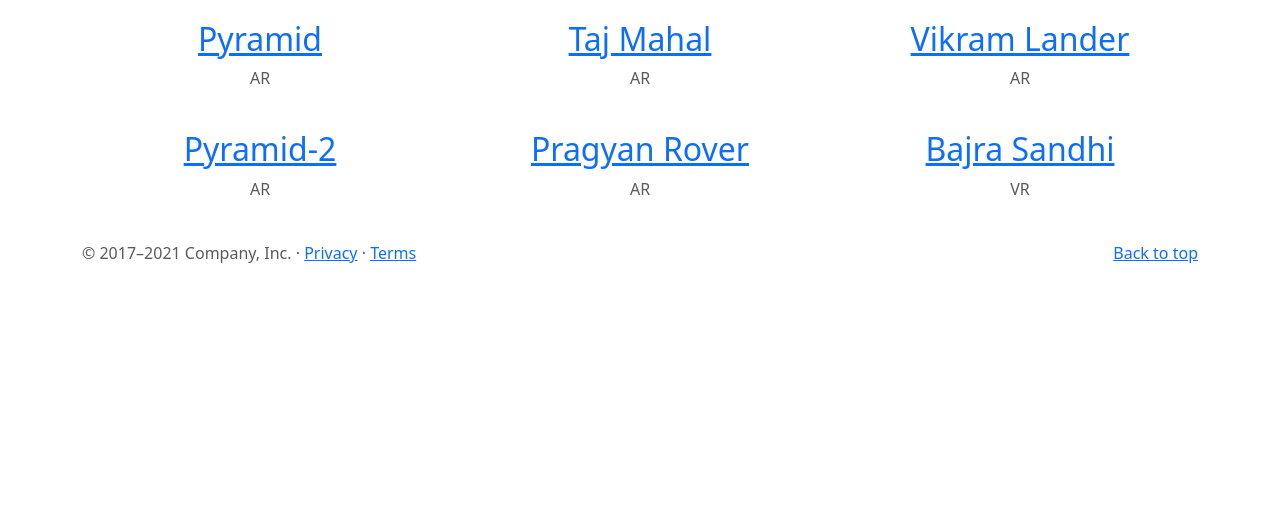
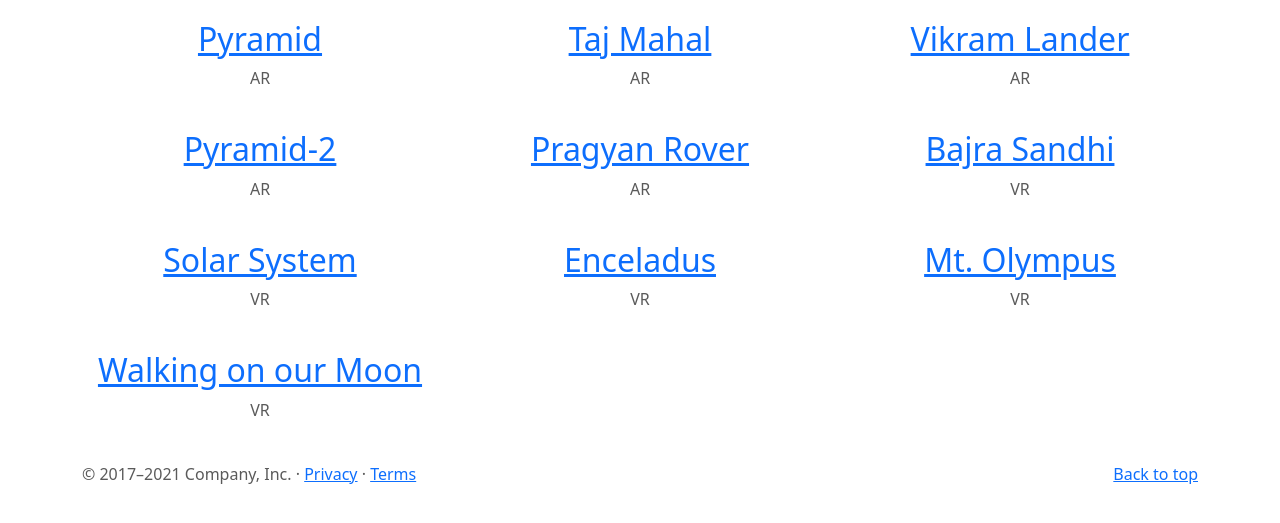
Before and after one commit to prakharritik/EduHub, a PHP site: page /vr.html in a window 1280 px wide. Shown: the part 76-599 px from the top of the page. Run offline with PHP 8.4, Linux system fonts and the light colour scheme; some libraries are stand-ins or nearby versions.

Commit message:
changed files

```diff
--- a/assignment.php
+++ b/assignment.php
@@ -28,12 +28,13 @@
     }
     else {
 
-      $stmt = $pdo->prepare('INSERT INTO assign (title,deadline,link, cid) VALUES (  :fn, :ln,:gn,:an)');
+      $stmt = $pdo->prepare('INSERT INTO assign (title,deadline,link, cid,date) VALUES (  :fn, :ln,:gn,:an,:mn)');
       $stmt->execute(array(
                 ':fn' => $_POST['topic'],
                 ':ln' => $_POST['deadline'],
                 ':gn' => $_POST['link'],
-                ':an' => $cid)
+                ':an' => $cid,
+                ':mn' =>date("Y-m-d"))
         );
     $_SESSION['success'] = "Successfully created.";
  header('location: assignment.php');
--- a/class.php
+++ b/class.php
@@ -27,10 +27,11 @@
         return;
     }
     else {
-      $stmt = $pdo->prepare('INSERT INTO noti (noti,cid) VALUES (  :fn,:gn)');
+      $stmt = $pdo->prepare('INSERT INTO noti (noti,cid,date) VALUES (  :fn,:gn,:mn)');
       $stmt->execute(array(
                 ':fn' => $_POST['message'],
-                ':gn' => $cid)
+                ':gn' => $cid,
+                ':mn' =>date("Y-m-d H:i:s"))
         );
     $_SESSION['success'] = "Successfully created.";
  header('location: class.php');
--- a/content.php
+++ b/content.php
@@ -24,11 +24,12 @@
 
     else {
 
-      $stmt = $pdo->prepare('INSERT INTO book (title,link, cid) VALUES (  :fn, :gn,:an)');
+      $stmt = $pdo->prepare('INSERT INTO book (title,link, cid,date) VALUES (  :fn, :gn,:an,:mn)');
       $stmt->execute(array(
                 ':fn' => $_POST['topic'],
                 ':gn' => $_POST['link'],
-                ':an' => $cid)
+                ':an' => $cid,
+                ':mn' =>date("Y-m-d"))
         );
     $_SESSION['success'] = "Successfully created.";
  header('location: content.php');
--- a/createclass.php
+++ b/createclass.php
@@ -9,11 +9,12 @@
         header("Location: dash.php");
         return;
     }
-$stmt = $pdo->prepare('INSERT INTO class (classname, tid) VALUES (  :fn, :ln)');
+$stmt = $pdo->prepare('INSERT INTO class (classname, tid,doc) VALUES (  :fn, :ln,:mn)');
 
         $stmt->execute(array(
                 ':fn' => $_POST['class'],
-                ':ln' => $_SESSION['id'])
+                ':ln' => $_SESSION['id'],
+                ':mn' =>date("Y-m-d"))
         );
     $_SESSION['success'] = "Successfully created.";
  header('location: allclass.php');
--- a/discussion.php
+++ b/discussion.php
@@ -22,11 +22,12 @@
 
     else {
 
-      $stmt = $pdo->prepare('INSERT INTO discuss (message,uid, cid) VALUES (  :fn, :gn,:an)');
+      $stmt = $pdo->prepare('INSERT INTO discuss (message,uid, cid,time) VALUES (  :fn, :gn,:an,:mn)');
       $stmt->execute(array(
                 ':fn' => $_POST['message'],
                 ':gn' => $_SESSION['id'],
-                ':an' => $cid)
+                ':an' => $cid,
+                ':mn' =>date("Y-m-d H:i:s"))
         );
       header('location: discussion.php');
     }
--- a/index.php
+++ b/index.php
@@ -158,7 +158,7 @@
 
         <h2>Free Content</h2>
         <p>Contents to read to grow up your Knowledge</p>
-        <p><a class="btn btn-secondary" href="facts.html">View details &raquo;</a></p>
+        <p><a class="btn btn-secondary" href="home.html">View details &raquo;</a></p>
       </div><!-- /.col-lg-4 -->
     </div><!-- /.row -->
 
--- a/sendreq.php
+++ b/sendreq.php
@@ -25,12 +25,13 @@
         return;
   }
 
-  $stmt = $pdo->prepare('INSERT INTO request (message ,cid ,  uid) VALUES (  :fn, :ln, :em)');
+  $stmt = $pdo->prepare('INSERT INTO request (message ,cid ,  uid,date) VALUES (  :fn, :ln, :em, :mn)');
 
         $stmt->execute(array(
                 ':fn' => $_POST['message'],
                 ':ln' => $_GET['class'],
-                ':em' => $_SESSION['id'])
+                ':em' => $_SESSION['id'],
+                ':mn' =>date("Y-m-d"))
         );
 
         $_SESSION['success'] = "Successfully sent.";
--- a/vr.html
+++ b/vr.html
@@ -108,8 +108,35 @@
 
       </div><!-- /.col-lg-4 -->
     </div>
+    <div class="row">
+      <div class="col-lg-4">
 
+        <a href="solar.html"><h2>Solar System</h2></a>
+        <p>VR</p>
 
+      </div><!-- /.col-lg-4 -->
+      <div class="col-lg-4">
+
+        <a href="enceladus.html"><h2>Enceladus</h2></a>
+        <p>VR</p>
+
+      </div><!-- /.col-lg-4 -->
+      <div class="col-lg-4">
+
+        <a href="olympus.html"><h2>Mt. Olympus</h2></a>
+        <p>VR</p>
+
+      </div><!-- /.col-lg-4 -->
+    </div>
+    <div class="row">
+      <div class="col-lg-4">
+
+        <a href="moon.html"><h2>Walking on our Moon</h2></a>
+        <p>VR</p>
+
+      </div><!-- /.col-lg-4 -->
+
+    </div>
 
   </div><!-- /.container -->
 
```
Also changed, not shown: pdo.php (+4 -4 lines).
